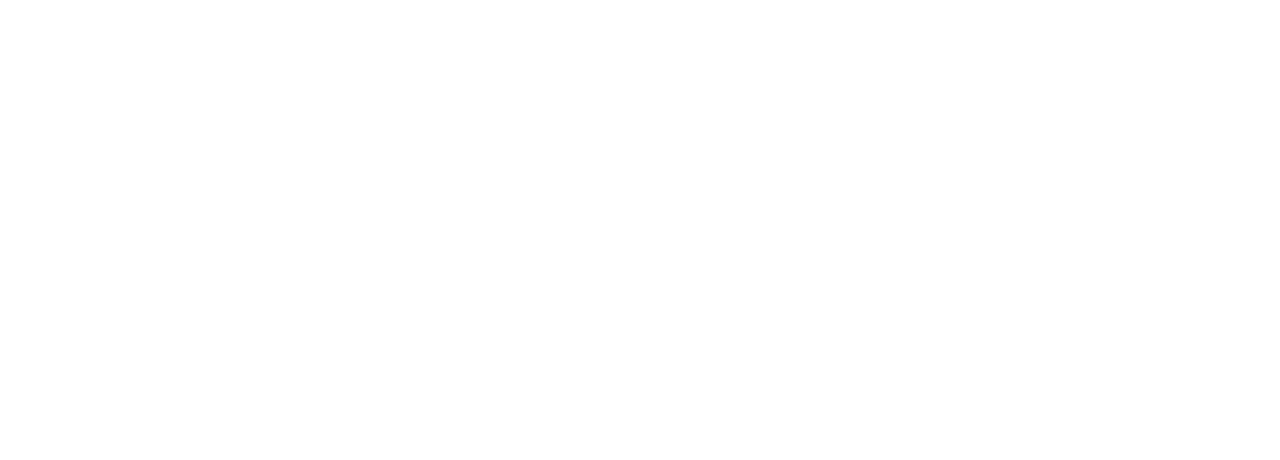
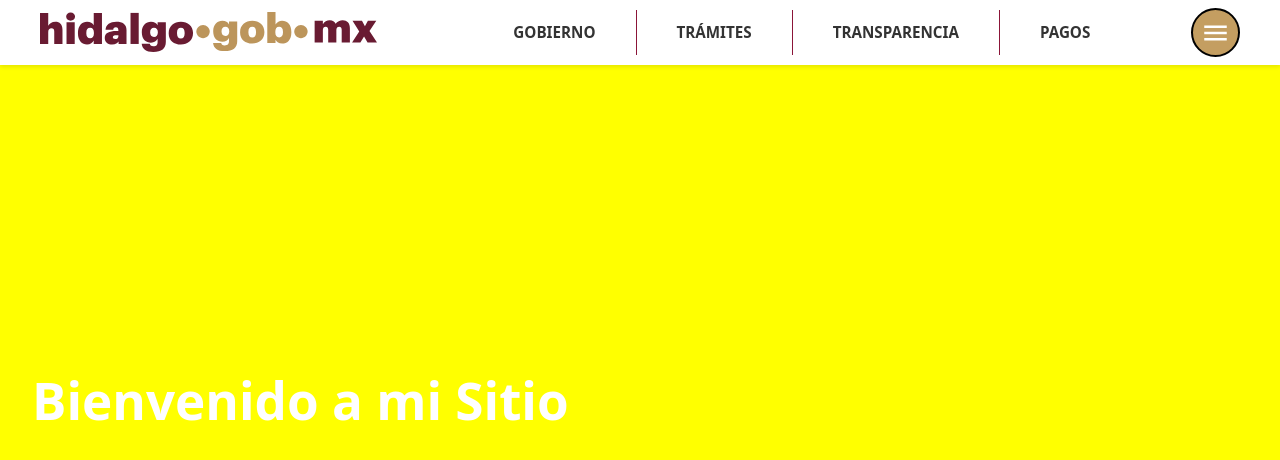
Before and after one commit to Joseth-g19h/PROTECT-FINAL, a React (Vite) app in the folder frontend/: page / in a window 1280 px wide. Shown: the top 460 px of the page. Built offline with nearby package versions, Linux system fonts and the light colour scheme.

Commit message:
Segundi commit

```diff
--- a/frontend/src/App.jsx
+++ b/frontend/src/App.jsx
@@ -1,17 +1,13 @@
 import React from 'react';
-import Header from './header';
-
+import Header from './header'; // Asegúrate que 'header.jsx' está en la misma carpeta
 
 function App() {
   return (
     <>
-      <div>
-        <header />
-        <main style={{ padding: '2rem' }}>
-          <h1>Bienvenido a MiSitio</h1>
-          <p>Este es el contenido de tu página principal.</p>
-        </main>
-      </div>
+      <Header /> {/* Aquí se renderiza tu header */}
+      <main style={{ padding: '2rem' }}>
+        <h1> Bienvenido a mi Sitio</h1>
+      </main>
     </>
   );
 }
--- a/frontend/src/header.css
+++ b/frontend/src/header.css
@@ -193,3 +193,7 @@
     border-radius: 0;
   }
 }
+
+body {
+  background-color: yellow;
+}
--- a/frontend/src/header.jsx
+++ b/frontend/src/header.jsx
@@ -1,6 +1,5 @@
 import React, { useState } from 'react';
-import 'bootstrap/dist/js/bootstrap.bundle.min.js';
-import './Header.css'; // Asegúrate de importar el CSS
+import './header.css'; // Asegúrate de importar el CSS
 
 const Header = () => {
   const [activeDropdown, setActiveDropdown] = useState(null);
@@ -86,4 +85,4 @@ const Header = () => {
   );
 };
 
-export default Header;
+export default Header
```
